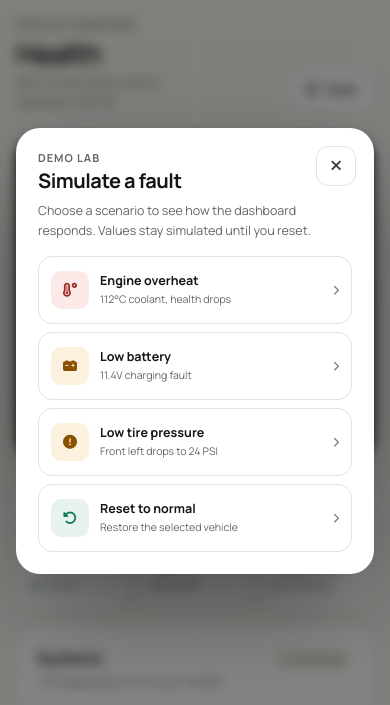
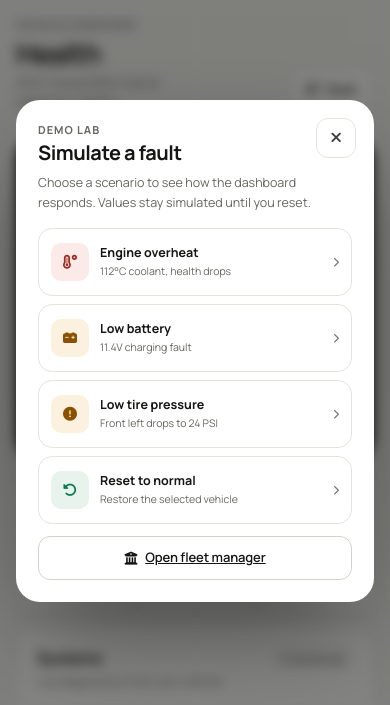
Before and after one commit to samueladenaike54-glitch/kolls-autotronics, a plain HTML site: page index.html in a window 390 px wide. Both pictures are taken after a click on the button "Open demo lab". Shown: the part 71-776 px from the top of the page. Drawn offline with Linux system fonts and the light colour scheme.

Commit message:
fix: move fleet manager link into demo lab on mobile

```diff
--- a/index.html
+++ b/index.html
@@ -14,7 +14,7 @@
   <link href="https://fonts.googleapis.com/css2?family=Manrope:wght@400;500;600;700;800&display=swap" rel="stylesheet">
   <link rel="stylesheet" href="https://cdnjs.cloudflare.com/ajax/libs/font-awesome/6.5.1/css/all.min.css">
 
-  <link rel="stylesheet" href="styles.css?v=13.1">
+  <link rel="stylesheet" href="styles.css?v=13.2">
 </head>
 <body>
   <svg class="svg-sprite" xmlns="http://www.w3.org/2000/svg" aria-hidden="true" focusable="false">
@@ -870,6 +870,11 @@
           <i class="fa-solid fa-chevron-right" aria-hidden="true"></i>
         </button>
       </div>
+
+      <a class="btn btn-secondary full-width demo-fleet-link" href="fleet.html">
+        <i class="fa-solid fa-building-columns" aria-hidden="true"></i>
+        Open fleet manager
+      </a>
     </div>
   </div>
 
--- a/styles.css
+++ b/styles.css
@@ -2793,6 +2793,10 @@ svg {
 .demo-grid {
   display: grid;
   gap: 8px;
+}
+
+.demo-fleet-link {
+  margin-top: 12px;
 }
 
 .demo-option {
--- a/web-dashboard/styles.css
+++ b/web-dashboard/styles.css
@@ -2793,6 +2793,10 @@ svg {
 .demo-grid {
   display: grid;
   gap: 8px;
+}
+
+.demo-fleet-link {
+  margin-top: 12px;
 }
 
 .demo-option {
```
Also changed, not shown: fleet.html (+1 -1 lines), web-dashboard/fleet.html (+1 -1 lines), web-dashboard/index.html (+6 -1 lines).
